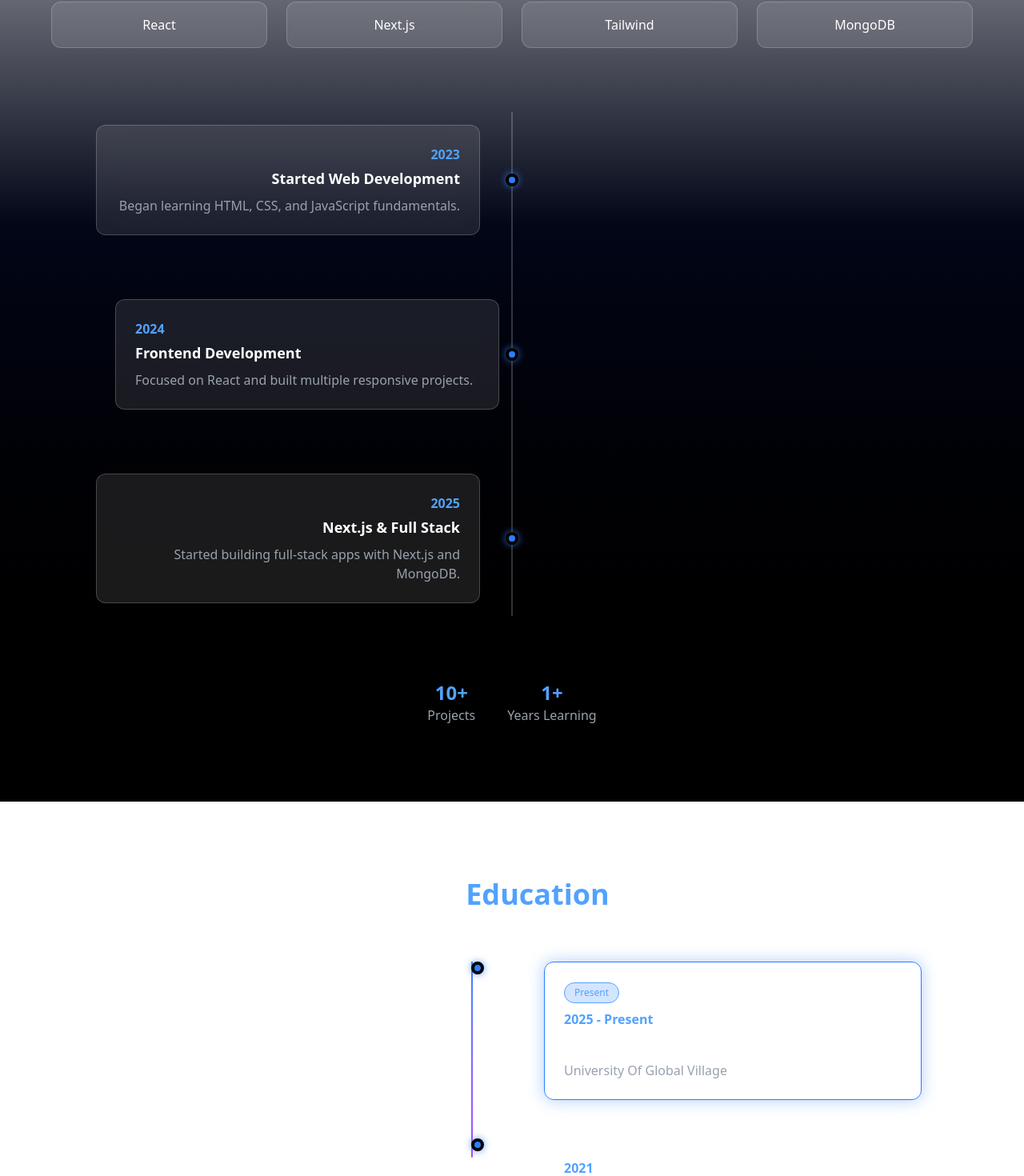
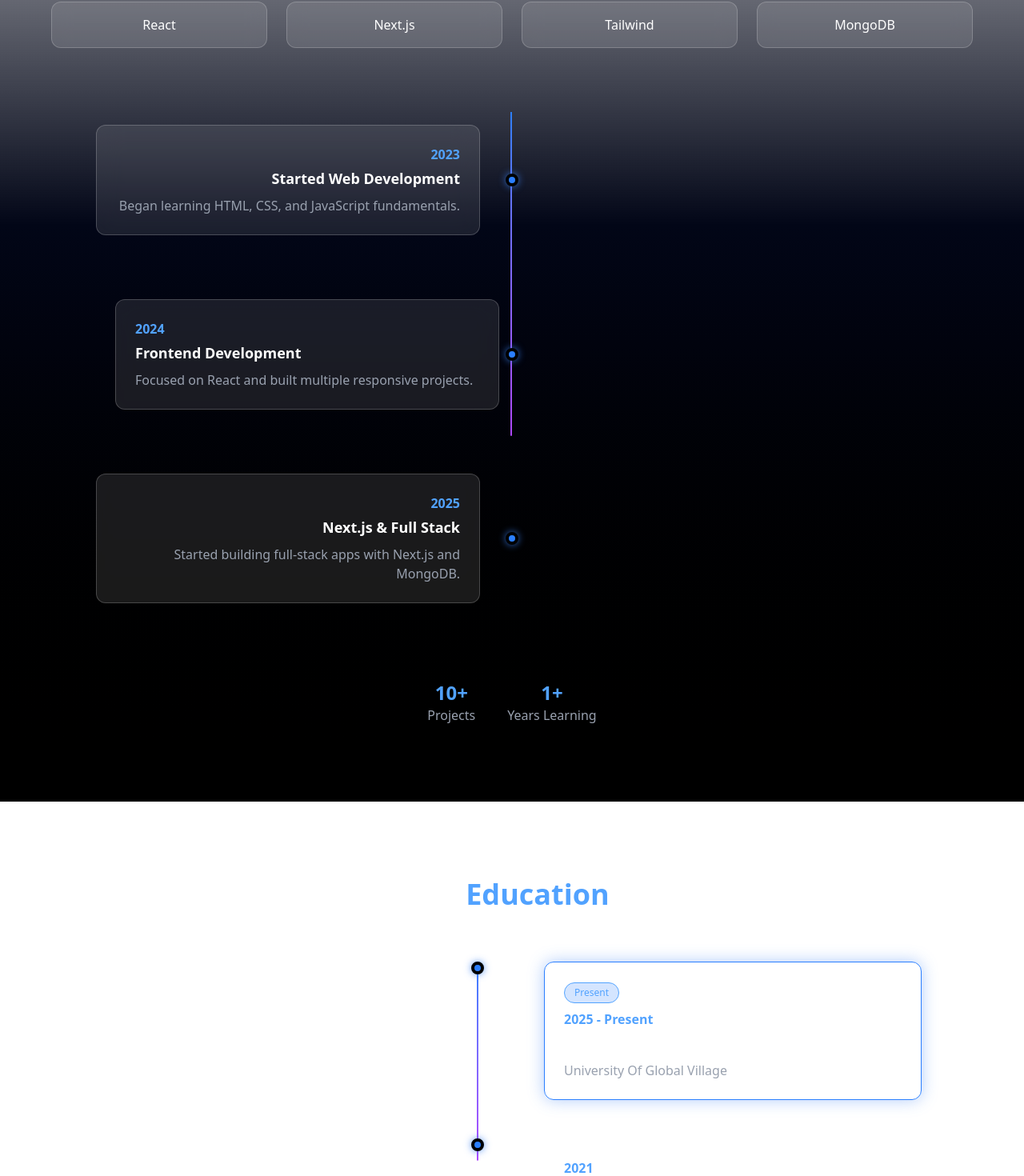
Before and after one commit to emon-101/my-portfolio, a Next.js app: page / in a window 1280 px wide. Shown: the part 1240-2710 px from the top of the page at 80% size. Built offline with nearby package versions, Linux system fonts and the light colour scheme.

Commit message:
fixed dot line issues in about and education section

```diff
--- a/src/components/main/AboutMe.jsx
+++ b/src/components/main/AboutMe.jsx
@@ -1,6 +1,7 @@
 "use client";
 
-import { motion } from "framer-motion";
+import { motion, useScroll, useSpring } from "framer-motion";
+import { useRef } from "react";
 
 const timeline = [
   {
@@ -21,8 +22,17 @@ const timeline = [
 ];
 
 const AboutMe = () => {
+    const ref = useRef(null);
+    const { scrollYProgress } = useScroll({
+    target: ref,
+    offset: ["start end", "end start"],
+  });
+  const scaleY = useSpring(scrollYProgress, {
+    stiffness: 100,
+    damping: 30,
+  });
   return (
-    <section className="py-24 px-6 md:px-10 text-white relative">
+    <section ref={ref} className="py-24 px-6 md:px-10 text-white relative">
       {/* 🌌 Background */}
       <div className="absolute inset-0 -z-10 bg-linear-to-b from-transparent via-[#020617] to-black" />
 
@@ -73,7 +83,10 @@ const AboutMe = () => {
         {/* 🕒 Timeline */}
         <div className="mt-20 relative px-6 sm:px-8 md:px-10">
           {/* 🔵 Timeline Line */}
-          <div className="absolute left-4 md:left-1/2 md:-translate-x-1/2 w-0.5 h-full bg-white/20" />
+          <motion.div
+            style={{ scaleY }}
+            className="absolute origin-top md:right-1/2 top-0 w-0.5 h-full bg-linear-to-b from-blue-500 to-purple-500"
+          />
 
           <div className="space-y-12">
             {timeline.map((item, i) => (
@@ -85,7 +98,7 @@ const AboutMe = () => {
                 className="relative flex flex-col md:flex-row items-start md:items-center"
               >
                 {/* 🔵 Dot */}
-                <div className="absolute left-2 md:left-1/2 md:-translate-x-1/2 w-4 h-4 bg-blue-500 rounded-full border-4 border-black shadow-[0_0_10px_rgba(59,130,246,0.8)] z-10" />
+                <div className="absolute -left-2 md:left-1/2 md:-translate-x-1/2 w-4 h-4 bg-blue-500 rounded-full border-4 border-black shadow-[0_0_10px_rgba(59,130,246,0.8)] z-10" />
 
                 {/* 📦 Content */}
                 <div
--- a/src/components/main/Education.jsx
+++ b/src/components/main/Education.jsx
@@ -48,7 +48,7 @@ const Education = () => {
         {/* 🔥 Animated Line */}
         <motion.div
           style={{ scaleY }}
-          className="absolute origin-top left-4 md:left-[45%] top-0 w-0.5 h-full bg-linear-to-b from-blue-500 to-purple-500"
+          className="absolute origin-top left-4 md:left-[45.75%] top-0 w-0.5 h-full bg-linear-to-b from-blue-500 to-purple-500"
         />
 
         <div className="space-y-12">
--- a/src/components/main/Skills.jsx
+++ b/src/components/main/Skills.jsx
@@ -52,8 +52,14 @@ const Skills = () => {
             speed={50}
             direction="right"
             gradient={false}
-            className="mt-6"
+            className="my-6"
           >
+            {skills.map((skill, i) => (
+              <SkillCard key={i} skill={skill} />
+            ))}
+          </Marquee>
+          {/* 🔥 Row 3 */}
+          <Marquee speed={50} gradient={false}>
             {skills.map((skill, i) => (
               <SkillCard key={i} skill={skill} />
             ))}
```
